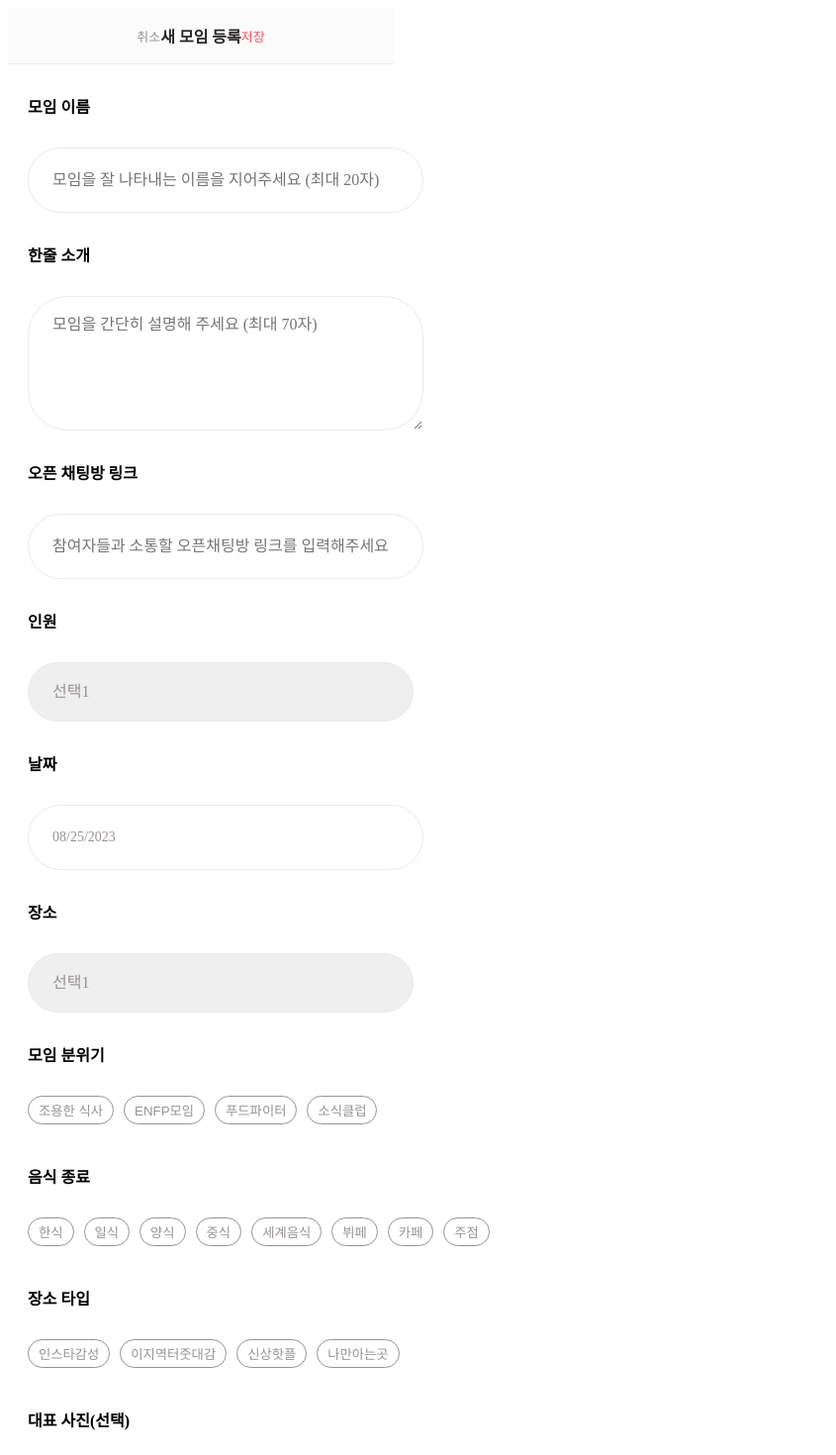
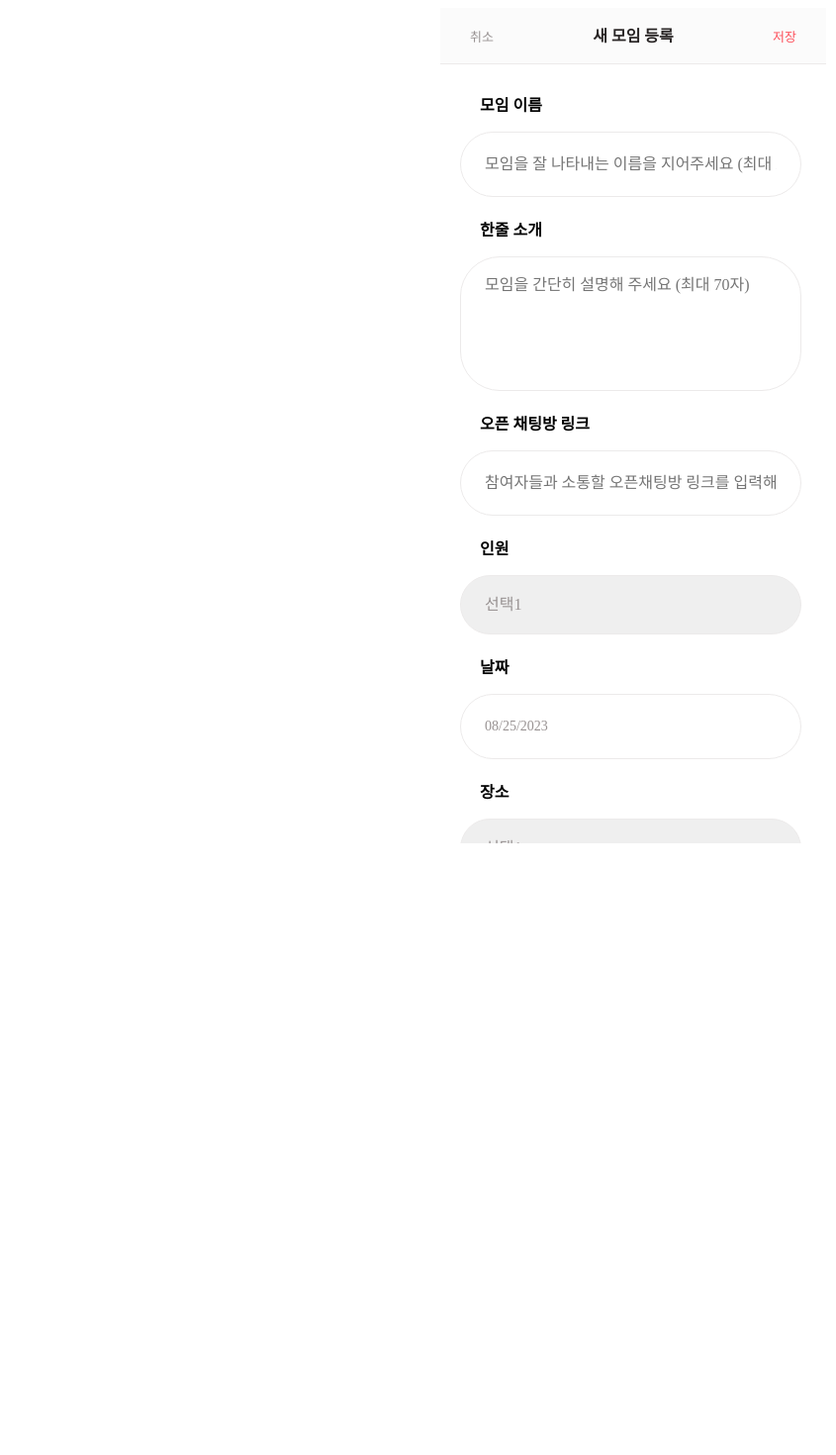
Before and after one commit to 2023-SINCHONTHON-Team8/Front-end, a React (Create React App) app: page /uploadpost in a window 1280 px wide. Shown: the top 1470 px of the page at 99% size, without its empty margins (0-845 px from the left). After the commit the page ends 860 px from the top, so only its background shows below. Built offline with nearby package versions, Linux system fonts and the light colour scheme.

Commit message:
새 모임 페이지 CSS 수정

```diff
--- a/src/components/TopBar.js
+++ b/src/components/TopBar.js
@@ -21,13 +21,12 @@ const TopBar = (submit = {}) => {
     <TopBar_Wrapper>
       {pathname === "/postdetail" && <img onClick={goBack} src={back} />}
       {pathname === "/uploadpost" && (
-        <Text_negative onClick={goBack}>취소</Text_negative>
+        <Upload_Wrapper>
+          <Text_negative onClick={goBack}>취소</Text_negative>
+          <Text_positive onClick={submit}>저장</Text_positive>
+        </Upload_Wrapper>
       )}
-
       <Title>{titleText}</Title>
-      {pathname === "/uploadpost" && (
-        <Text_positive onClick={submit}>저장</Text_positive>
-      )}
     </TopBar_Wrapper>
   );
 };
@@ -53,6 +52,7 @@ const TopBar_Wrapper = styled.div`
 `;
 
 const Title = styled.div`
+  z-index: 20;
   color: var(--black, #292525);
   font-family: Pretendard;
   font-size: 16px;
@@ -75,3 +75,19 @@ const Text_positive = styled.div`
   font-style: normal;
   font-weight: 500;
 `;
+
+const Upload_Wrapper = styled.div`
+  position: absolute;
+  top: 0;
+  display: flex;
+  flex-direction: row;
+  width: 330px;
+  height: 56px;
+  justify-content: space-between;
+  align-items: center;
+  border-bottom: 1px solid var(--light-gray, #eceaea);
+  background: var(--white, #fbfbfb);
+  padding-left: 30px;
+  padding-right: 30px;
+  z-index: 10;
+`;
--- a/src/pages/UploadPostPage.js
+++ b/src/pages/UploadPostPage.js
@@ -34,15 +34,23 @@ const UploadPostPage = () => {
   return (
     <Wrapper>
       <TopBar submit={submit} />
+      <ScrollBox>
+        <Container>
           <Title>모임 이름</Title>
           <InputBox placeholder="모임을 잘 나타내는 이름을 지어주세요 (최대 20자)" />
+        </Container>
 
+        <Container>
           <Title>한줄 소개</Title>
           <InputBoxLarge placeholder="모임을 간단히 설명해 주세요 (최대 70자)" />
+        </Container>
 
+        <Container>
           <Title>오픈 채팅방 링크</Title>
           <InputBox placeholder="참여자들과 소통할 오픈채팅방 링크를 입력해주세요" />
+        </Container>
 
+        <Container>
           <Title>인원</Title>
           <div>
             <SelectBox placeholder="몇 명이 참여하는 모임인가요?">
@@ -50,20 +58,26 @@ const UploadPostPage = () => {
               <option>선택2</option>
             </SelectBox>
           </div>
+        </Container>
 
+        <Container>
           <Title>날짜</Title>
           <SDatePicker
             selected={startDate}
             onChange={(date) => setStartDate(date)}
             placeholder="언제 만나는 일정인가요?"
           />
+        </Container>
 
+        <Container>
           <Title>장소</Title>
           <SelectBox placeholder="장소를 선택해주세요">
             <option>선택1</option>
             <option>선택2</option>
           </SelectBox>
+        </Container>
 
+        <Container>
           <Title>모임 분위기</Title>
           <TagWrapper>
             {MoodData.map((data, index) => (
@@ -75,8 +89,10 @@ const UploadPostPage = () => {
               />
             ))}
           </TagWrapper>
+        </Container>
 
-      <Title>음식 종료</Title>
+        <Container>
+          <Title>음식 종류</Title>
           <TagWrapper>
             {FoodData.map((data, index) => (
               <TagButton
@@ -87,7 +103,9 @@ const UploadPostPage = () => {
               />
             ))}
           </TagWrapper>
+        </Container>
 
+        <Container>
           <Title>장소 타입</Title>
           <TagWrapper>
             {LocationData.map((data, index) => (
@@ -99,9 +117,13 @@ const UploadPostPage = () => {
               />
             ))}
           </TagWrapper>
+        </Container>
 
+        <Container>
           <Title>대표 사진(선택)</Title>
           <PhotoWrapper>+</PhotoWrapper>
+        </Container>
+      </ScrollBox>
     </Wrapper>
   );
 };
@@ -112,30 +134,48 @@ const PhotoWrapper = styled.div`
   display: flex;
   align-items: center;
   justify-content: center;
-
-  width: 380px;
+  margin-left: 20px;
+  width: 295px;
   height: 170px;
   border-radius: 20px;
   font-size: 40px;
-  margin-left: 20px;
 
   border: 1px dashed #ffa5aa;
   color: #ffa5aa;
+  margin-bottom: 20px;
+`;
+
+const Container = styled.div`
+  width: 350px;
+  display: flex;
+  flex-direction: column;
+  align-items: flex-start;
+  gap: 16px;
+  margin-bottom: 20px;
+`;
+
+const ScrollBox = styled.div`
+  height: 790px;
+  overflow-y: scroll;
+  &::-webkit-scrollbar {
+    display: none;
+  }
 `;
 
 const TagWrapper = styled.div`
-  display: inline-block;
-  margin-left: 20px;
-  gap: 20px;
+  padding-left: 20px;
+  width: 300px;
+  display: flex;
+  flex-wrap: wrap;
+  gap: 4px;
 `;
 
 const InputBox = styled.input`
   border-radius: 40px;
   border: 1px solid var(--light-gray, #eceaea);
-  width: 350px;
+  width: 295px;
   height: 30px;
   padding: 17px 24px;
-  margin-left: 20px;
 
   color: var(--gray, #989292);
   font-family: Pretendard;
@@ -148,11 +188,10 @@ const InputBox = styled.input`
 const InputBoxLarge = styled.textarea`
   border-radius: 40px;
   border: 1px solid var(--light-gray, #eceaea);
-  width: 350px;
+  width: 295px;
   height: 100px;
   padding: 17px 24px;
-  margin-left: 20px;
-
+  resize: none;
   color: var(--gray, #989292);
   font-family: Pretendard;
   font-size: 16px;
@@ -165,10 +204,9 @@ const SelectBox = styled.select`
   appearance: none; /* 브라우저 스타일 무시 */
   border-radius: 40px;
   border: 1px solid var(--light-gray, #eceaea);
-  width: 390px;
+  width: 345px;
   height: 60px;
   padding: 17px 24px;
-  margin-left: 20px;
   padding-right: 30px;
 
   color: var(--gray, #989292);
@@ -180,12 +218,13 @@ const SelectBox = styled.select`
 `;
 
 const Wrapper = styled.div`
+  width: 390px;
+  height: 844px;
+  margin: auto;
   display: flex;
   flex-direction: column;
   gap: 30px;
-
-  align-items:center:
-  justify-content:center;
+  align-items: center;
 `;
 
 const Title = styled.div`
@@ -199,10 +238,9 @@ const Title = styled.div`
 const SDatePicker = styled(DatePicker)`
   border-radius: 40px;
   border: 1px solid var(--light-gray, #eceaea);
-  width: 350px;
+  width: 295px;
   height: 30px;
   padding: 17px 24px;
-  margin-left: 20px;
 
   color: var(--gray, #989292);
   font-family: Pretendard;
```
Lines whose indentation alone changed are shown as unchanged.
